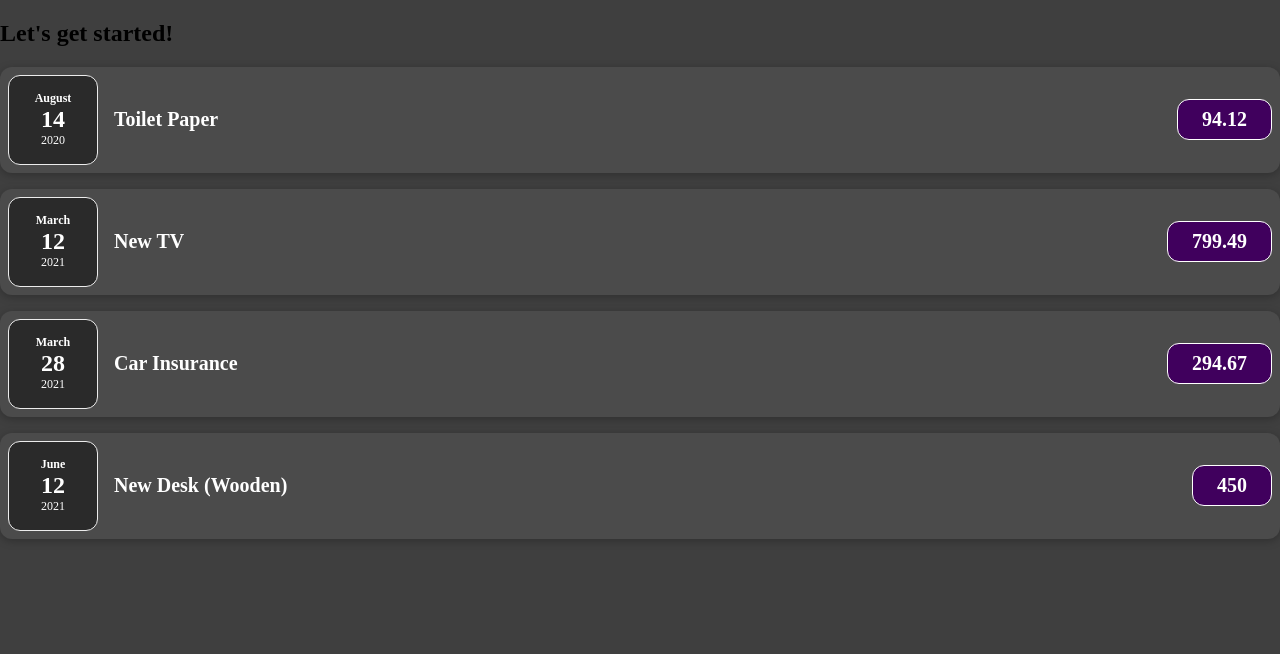
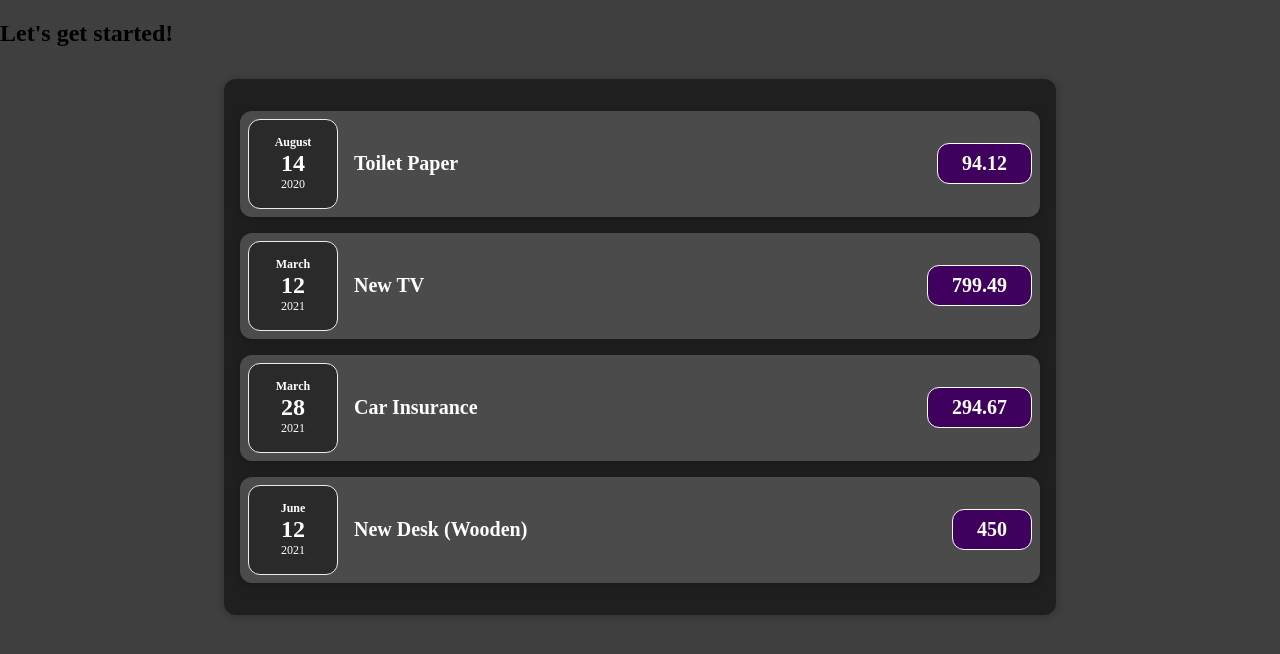
Before and after one commit to lucascouto/expenses-app, a JavaScript app: page / in a window 1280 px wide. Shown: the top 654 px of the page. Built offline with nearby package versions, Linux system fonts and the light colour scheme.

Commit message:
Cria o componente card

```diff
--- /dev/null
+++ b/src/components/Card.css
@@ -0,0 +1,4 @@
+.card {
+  border-radius: 12px;
+  box-shadow: 0 1px 8px rgba(0, 0, 0, 0.25);
+}
--- /dev/null
+++ b/src/components/Card.js
@@ -0,0 +1,9 @@
+import "./Card.css";
+
+function Card(props) {
+  const classes = "card " + props.className;
+
+  return <div className={classes}>{props.children}</div>;
+}
+
+export default Card;
--- a/src/components/ExpenseContainer.css
+++ b/src/components/ExpenseContainer.css
@@ -4,6 +4,4 @@
   margin: 2rem auto;
   width: 50rem;
   max-width: 95%;
-  border-radius: 12px;
-  box-shadow: 0 1px 8px rgba(0, 0, 0, 0.25);
 }
--- a/src/components/ExpenseContainer.js
+++ b/src/components/ExpenseContainer.js
@@ -1,9 +1,10 @@
+import Card from "./Card";
 import "./ExpenseContainer.css";
 import ExpenseItem from "./ExpenseItem";
 
 function ExpenseContainer(props) {
   return (
-    <div>
+    <Card className="expenses">
       <ExpenseItem
         title={props.expenses[0].title}
         amount={props.expenses[0].amount}
@@ -24,7 +25,7 @@
         amount={props.expenses[3].amount}
         date={props.expenses[3].date}
       />
-    </div>
+    </Card>
   );
 }
 
```
